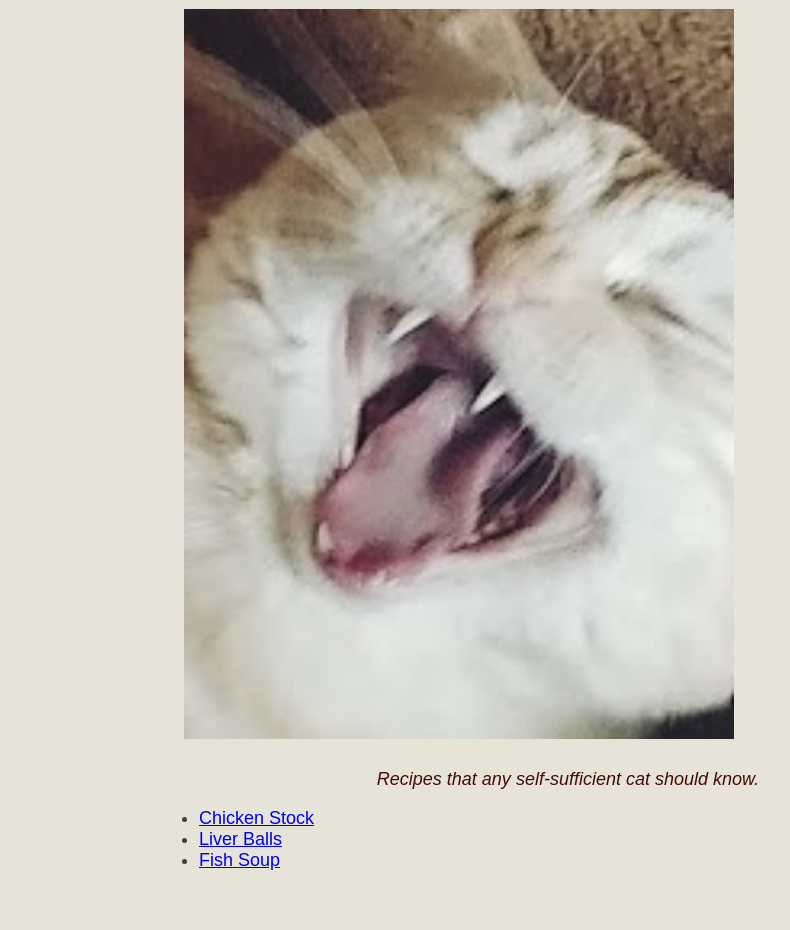
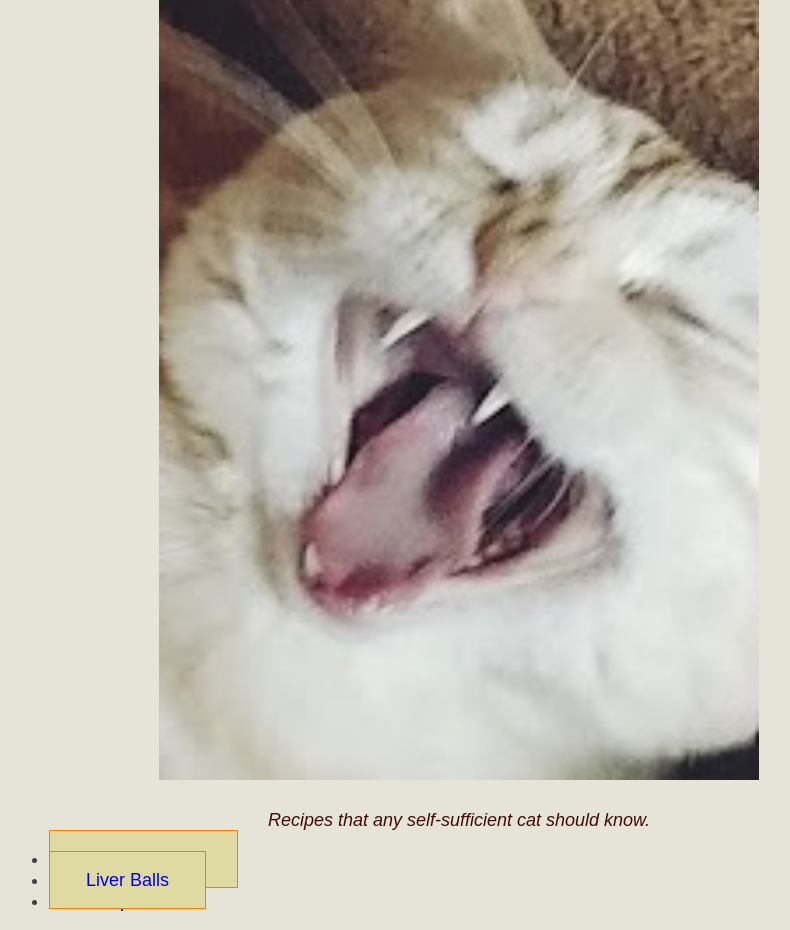
Before and after one commit to VortexRiker/boris-recipes, a plain HTML site: page index.html in a window 1280 px wide. Shown: the part 87-1017 px from the top of the page, without its empty margins (181-971 px from the left). Before the commit the page ends 976 px from the top, so only its background shows below. Drawn offline with Linux system fonts and the light colour scheme.

Commit message:
Change home button on recipe pages

```diff
--- a/index.html
+++ b/index.html
@@ -12,8 +12,8 @@
     <p class="quote"><em>Recipes that any self-sufficient cat should know.</em></p>
     <div class="navigation">
         <ul class="list">
-        <li class="item"><a href="recipes/chicken-stock.html">Chicken Stock</a></li>
-        <li class="item"><a href="recipes/liver-balls.html">Liver Balls</a></li>
+        <li class="item"><a class="button" href="recipes/chicken-stock.html">Chicken Stock</a></li>
+        <li class="item"><a class="button" href="recipes/liver-balls.html">Liver Balls</a></li>
         <li class="item"><a href="recipes/fish-soup.html">Fish Soup</a></li>
         </ul>
     </div>
--- a/styles.css
+++ b/styles.css
@@ -14,7 +14,7 @@ html
 
 body
 {
-    width: 600px;
+    width: 900px;
     margin: 10px auto;
     background-color: rgb(230, 228, 217);
     color: rgb(65, 65, 65);
@@ -28,9 +28,13 @@ body
 .picture,
 .description,
 .ingredients,
-.instructions
+.instructions,
+.closing
 {
+    width: 600px;
     margin-bottom: 30px;
+    margin-left: auto;
+    margin-right: auto;
 }
 
 .description,
@@ -44,9 +48,8 @@ body
 .picture
 {
     display: block;
-    width: 550px;
     height: auto;
-    margin: 30px auto;
+    margin-top: -20px;
 }
 
 .closing
@@ -56,16 +59,18 @@ body
     padding: 5px;
 }
 
-.back
+.button
 {
-    width: 60px;
-    border: 4px solid rgb(255, 123, 0);
+    padding: 1em 2em;
+    text-decoration: none;
+    border: 1px solid rgb(255, 123, 0);
     background-color: rgb(223, 217, 162);
-    margin: 0 0 0 auto;
+    position: sticky;
+    top: 5px;
 }
 
 .quote
 {
     color: rgb(66, 12, 5);
-    text-align: right;
+    text-align: center;
 }
```
Also changed, not shown: recipes/chicken-stock.html (+2 -1 lines), recipes/fish-soup.html (+1 -1 lines), recipes/liver-balls.html (+1 -1 lines).
